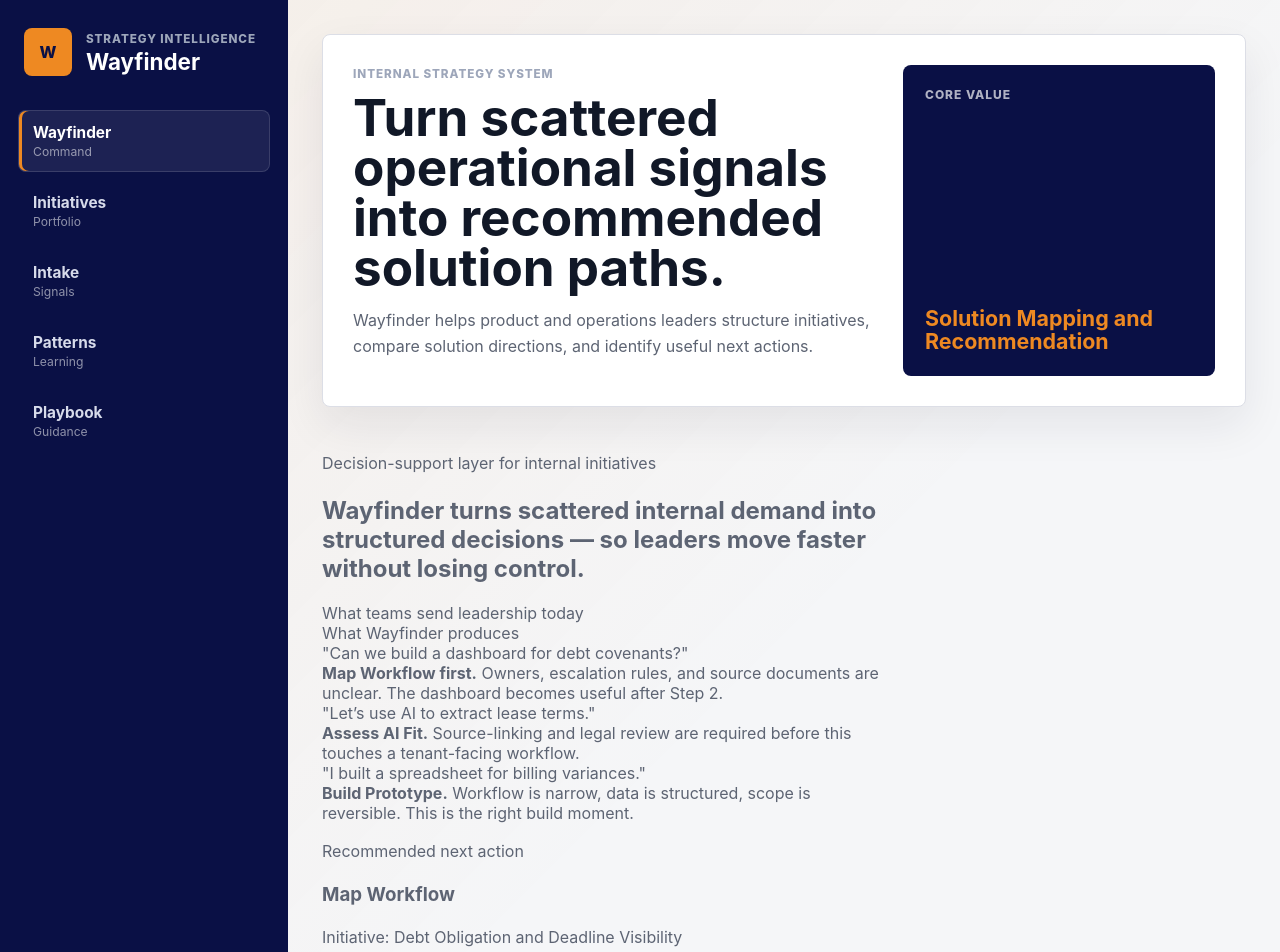
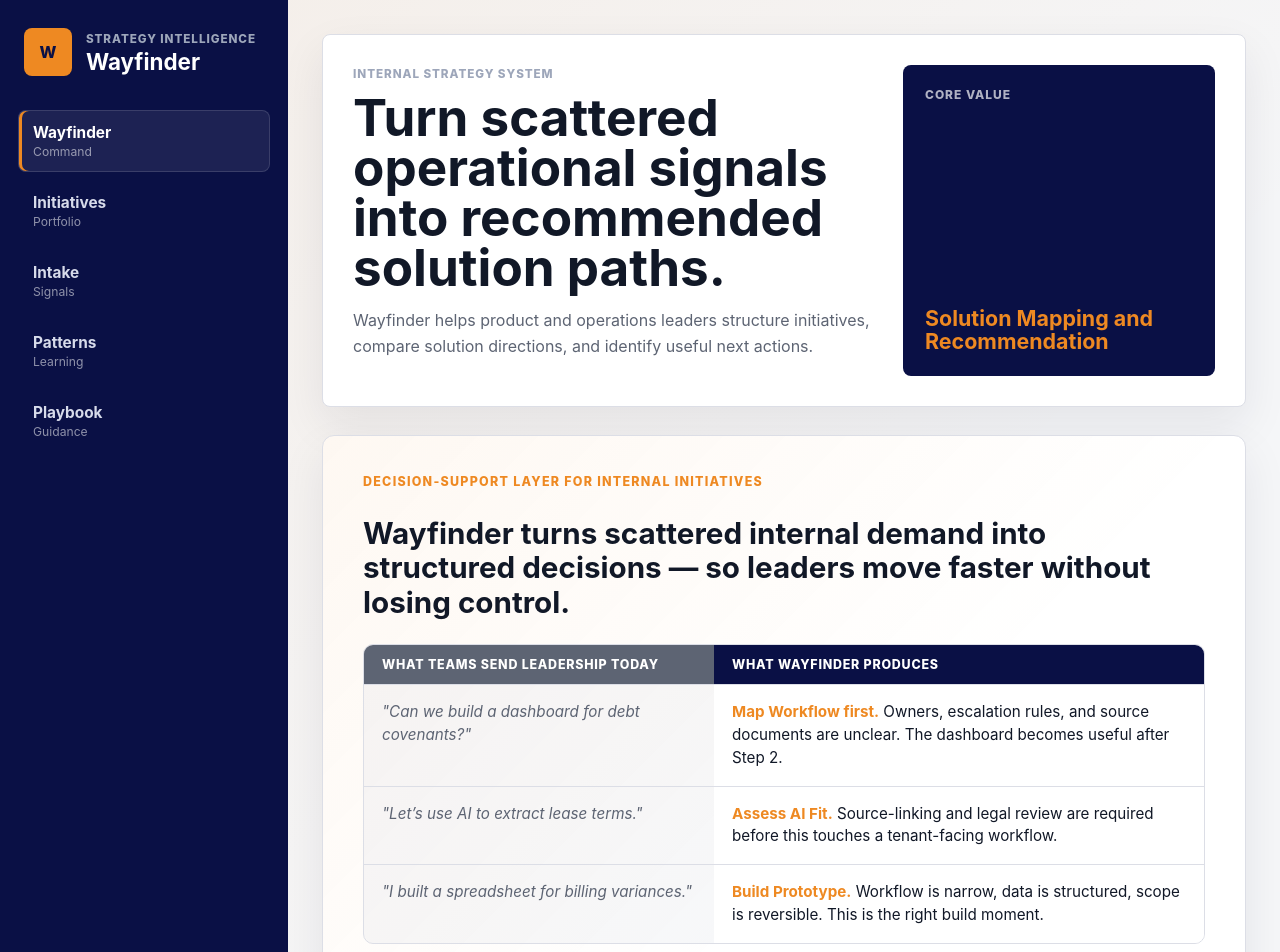
Before and after one commit to a-stretz/wayfinder, a React (Vite) app: page / in a window 1280 px wide. Shown: the top 952 px of the page. Built offline with nearby package versions, Linux system fonts and the light colour scheme.

Commit message:
Add styles for Wayfinder Hero component

```diff
--- a/src/App.css
+++ b/src/App.css
@@ -1626,3 +1626,152 @@
     border-bottom: 0;
   }
 }
+/* ============================================
+   Wayfinder Hero — panel demo lead-in
+   ============================================ */
+.wayfinder-hero {
+  grid-column: 1 / -1;
+  background: linear-gradient(
+      135deg,
+      rgba(238, 137, 34, 0.06),
+      transparent 55%
+    ),
+    #fff;
+  border: 1px solid var(--border);
+  border-radius: 12px;
+  box-shadow: var(--shadow);
+  padding: 36px 40px 32px;
+  display: grid;
+  gap: 24px;
+}
+
+.hero-eyebrow {
+  margin: 0;
+  color: var(--accent);
+  font-size: 0.78rem;
+  font-weight: 800;
+  letter-spacing: 0.1em;
+  text-transform: uppercase;
+}
+
+.hero-headline {
+  margin: 0;
+  color: var(--text-strong);
+  font-size: 1.85rem;
+  line-height: 1.18;
+  font-weight: 700;
+  max-width: 60ch;
+}
+
+.hero-split {
+  display: grid;
+  grid-template-columns: 1fr 1.4fr;
+  gap: 0;
+  border: 1px solid var(--border);
+  border-radius: 10px;
+  overflow: hidden;
+}
+
+.hero-split-header {
+  padding: 12px 18px;
+  font-size: 0.78rem;
+  font-weight: 800;
+  letter-spacing: 0.06em;
+  text-transform: uppercase;
+  color: #fff;
+}
+
+.hero-split-header-before {
+  background: var(--text);
+}
+
+.hero-split-header-after {
+  background: var(--nav);
+}
+
+.hero-split-row {
+  display: contents;
+}
+
+.hero-split-row > div {
+  padding: 16px 18px;
+  border-top: 1px solid var(--border);
+  font-size: 0.95rem;
+  line-height: 1.5;
+}
+
+.hero-before {
+  background: rgba(157, 166, 186, 0.08);
+  color: var(--text);
+  font-style: italic;
+}
+
+.hero-after {
+  background: #fff;
+  color: var(--text-strong);
+}
+
+.hero-after strong {
+  color: var(--accent);
+  font-weight: 750;
+}
+
+.hero-waypoint {
+  border-left: 4px solid var(--accent);
+  background: var(--nav);
+  color: #fff;
+  padding: 22px 26px;
+  border-radius: 8px;
+  display: grid;
+  gap: 6px;
+}
+
+.hero-waypoint-eyebrow {
+  margin: 0;
+  color: var(--accent);
+  font-size: 0.74rem;
+  font-weight: 800;
+  letter-spacing: 0.1em;
+  text-transform: uppercase;
+}
+
+.hero-waypoint-action {
+  margin: 4px 0 2px;
+  color: #fff;
+  font-size: 1.85rem;
+  line-height: 1.1;
+  font-weight: 750;
+}
+
+.hero-waypoint-initiative {
+  margin: 0;
+  color: var(--nav-muted);
+  font-size: 0.95rem;
+  font-weight: 600;
+}
+
+.hero-waypoint-reason {
+  margin: 6px 0 0;
+  color: rgba(255, 255, 255, 0.82);
+  font-size: 0.95rem;
+  line-height: 1.5;
+  max-width: 70ch;
+}
+
+@media (max-width: 720px) {
+  .wayfinder-hero {
+    padding: 24px 20px;
+  }
+  .hero-headline {
+    font-size: 1.4rem;
+  }
+  .hero-split {
+    grid-template-columns: 1fr;
+  }
+  .hero-split-header-after {
+    border-top: 1px solid rgba(255, 255, 255, 0.15);
+  }
+  .hero-waypoint-action {
+    font-size: 1.45rem;
+  }
+}
```
